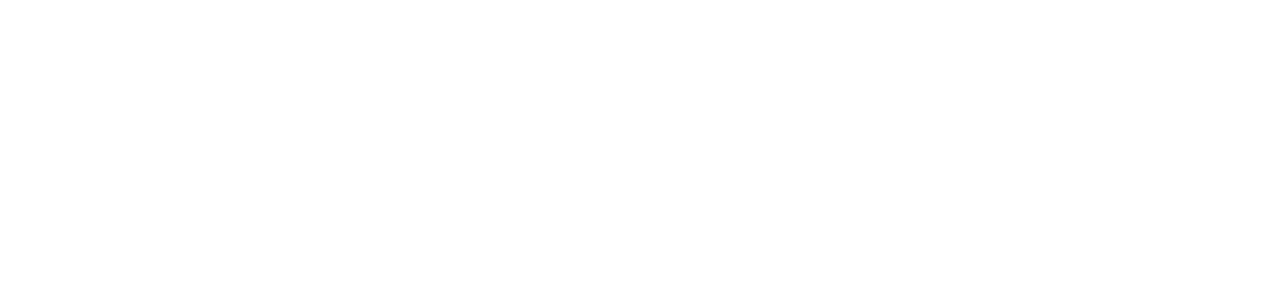
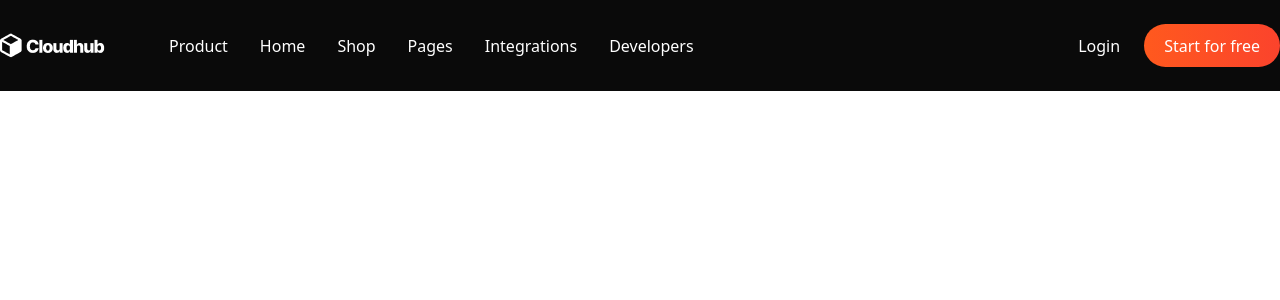
Before and after one commit to vaseemGit7/thinkmetal-assignment, a React (Vite) app: page / in a window 1280 px wide. Shown: the top 300 px of the page. Built offline with nearby package versions, Linux system fonts and the light colour scheme.

Commit message:
Update App with Header Component

```diff
--- a/src/App.jsx
+++ b/src/App.jsx
@@ -1,5 +1,11 @@
+import Header from "./components/Header.jsx";
+
 function App() {
-  return <></>;
+  return (
+    <>
+      <Header />
+    </>
+  );
 }
 
 export default App;
```
